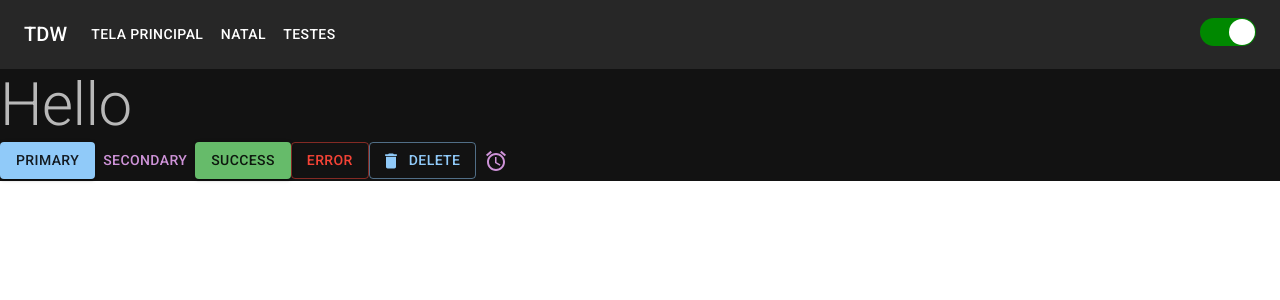
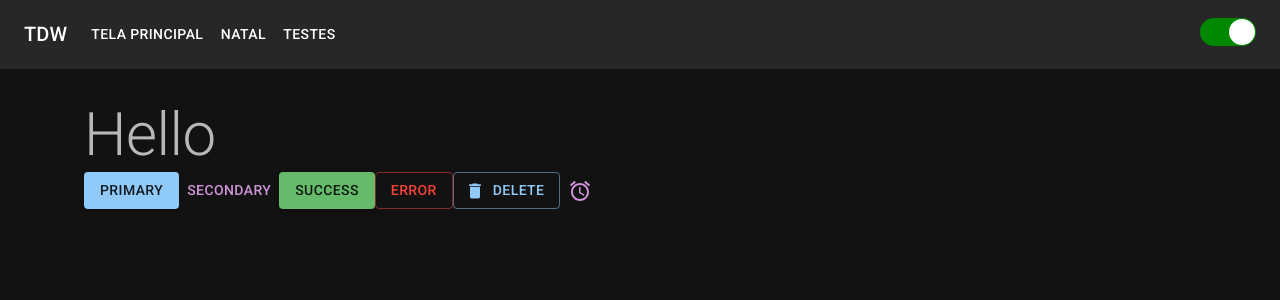
Before and after one commit to aspen646/trabalho-hooks-tdweb, a React (Create React App) app: page /testPage in a window 1280 px wide. Shown: the top 300 px of the page. Built offline with nearby package versions, Linux system fonts and the light colour scheme.

Commit message:
Melhorias na tela de teste

```diff
--- a/src/Pages/testPage.js
+++ b/src/Pages/testPage.js
@@ -1,46 +1,41 @@
-import Container from '@mui/material/Container';
-import Button from '@mui/material/Button';
-import Box from '@mui/material/Box';
-import Typography from '@mui/material/Typography';
-import IconButton from '@mui/material/IconButton';
-import DeleteIcon from '@mui/icons-material/Delete';
-import AlarmIcon from '@mui/icons-material/Alarm';
-import ResponsiveAppBar from '../Components/responsiveAppBar'
-import React from 'react';
+import "./style.css";
+import Container from "@mui/material/Container";
+import Button from "@mui/material/Button";
+import Box from "@mui/material/Box";
+import Typography from "@mui/material/Typography";
+import IconButton from "@mui/material/IconButton";
+import DeleteIcon from "@mui/icons-material/Delete";
+import AlarmIcon from "@mui/icons-material/Alarm";
+import ResponsiveAppBar from "../Components/responsiveAppBar";
+import React from "react";
 
 function TestPage() {
   return (
     <>
       <ResponsiveAppBar />
-        <Box sx={{
-            bgcolor: 'background.default',
-            color: 'text.primary'
-        }}>
-            <Typography
-                variant="h2"
-                component="h1"
-                color="textSecondary"
+      <Box className="container"
+        sx={{
+          bgcolor: "background.default",
+          color: "text.primary",
+        }}
       >
+        <Container>
+          <Typography variant="h2" component="h1" color="textSecondary">
             Hello
           </Typography>
 
           <Button
-                onClick={() => { alert('You clicked me')}}
+            onClick={() => {
+              alert("You clicked me");
+            }}
             variant="contained"
           >
             Primary
           </Button>
 
-            <Button
-                color="secondary"
-            >
-                Secondary
-            </Button>
+          <Button color="secondary">Secondary</Button>
 
-            <Button
-                variant="contained"
-                color="success"
-            >
+          <Button variant="contained" color="success">
             Success
           </Button>
 
@@ -55,7 +50,7 @@ function TestPage() {
           <IconButton color="secondary" aria-label="add an alarm">
             <AlarmIcon />
           </IconButton>
-
+        </Container>
       </Box>
     </>
   );
```
Lines whose indentation alone changed are shown as unchanged.
